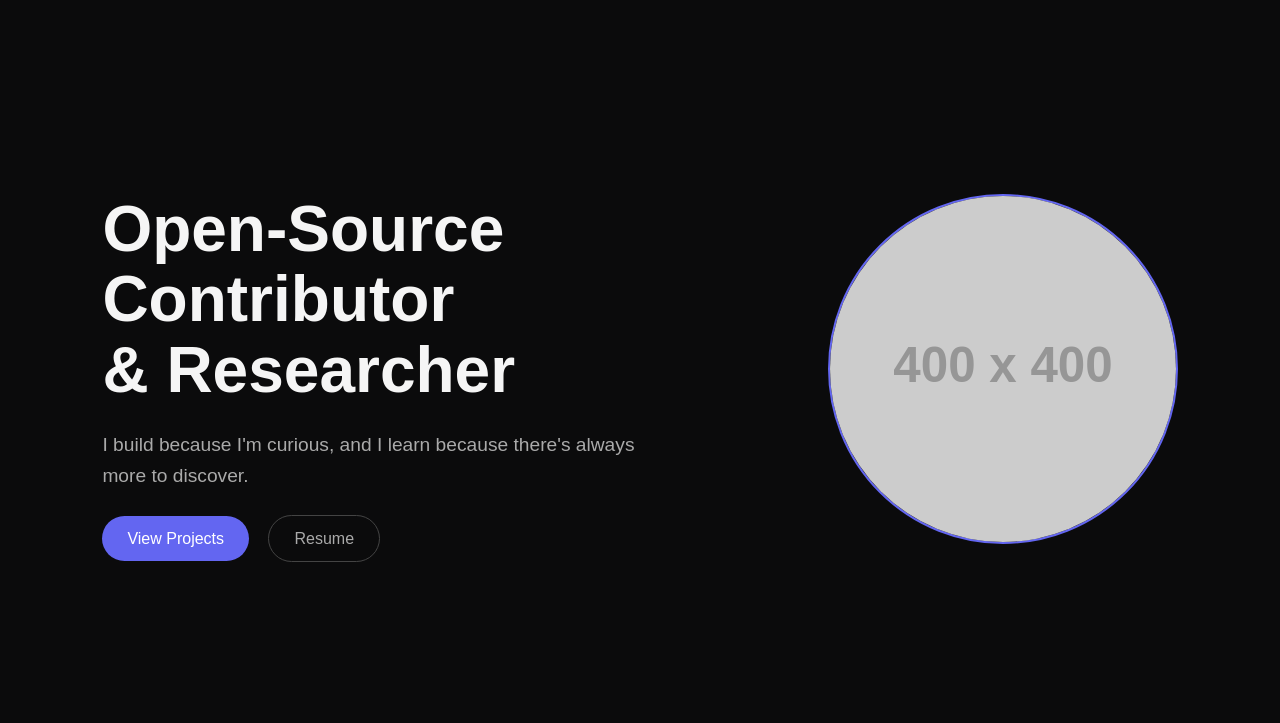
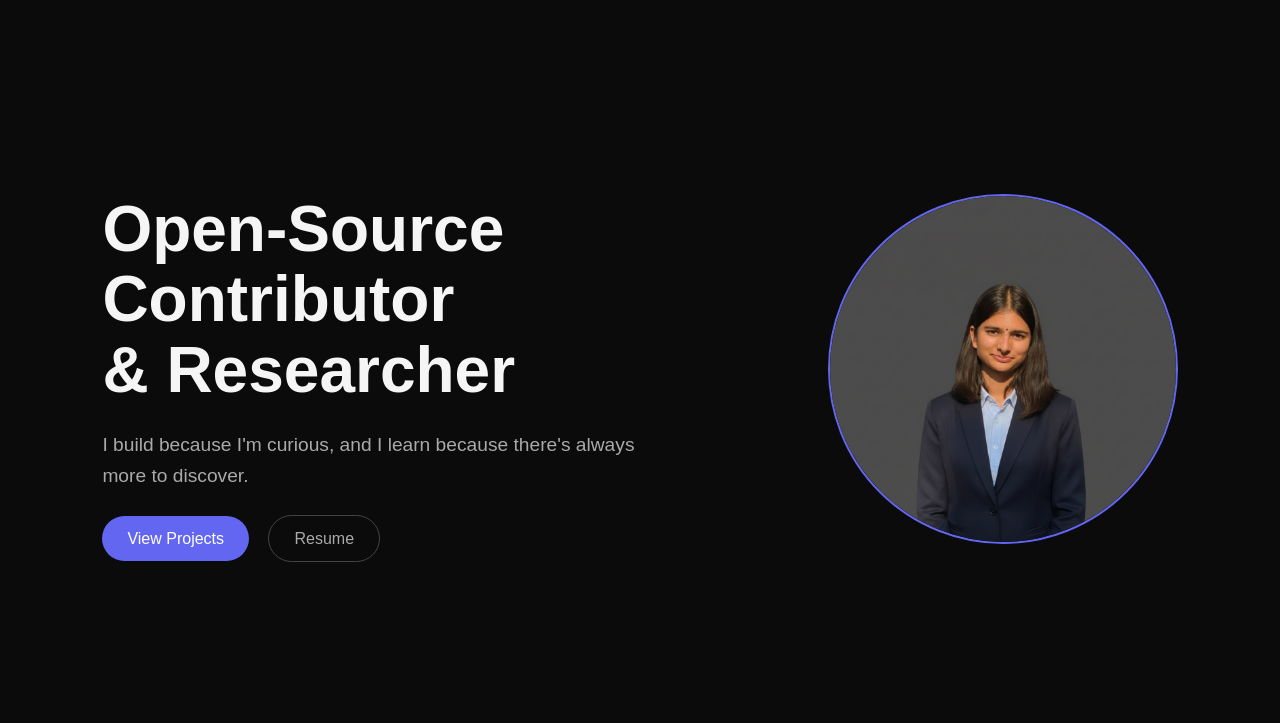
Before and after one commit to AditiSingh006/portfolio, a plain HTML site: page index.html in a window 1280 px wide. Shown: the part 77-800 px from the top of the page. Drawn offline with Linux system fonts and the light colour scheme; placeholder pictures from the web are drawn by us.

Commit message:
Update profile image source in index.html

```diff
--- a/index.html
+++ b/index.html
@@ -43,7 +43,7 @@
 
 
     <div class="profile">
-        <img src="https://via.placeholder.com/400" alt="Aditi">
+        <img src="assets/profile-pic.png" alt="Aditi Singh">
     </div>
 
 </section>
```
